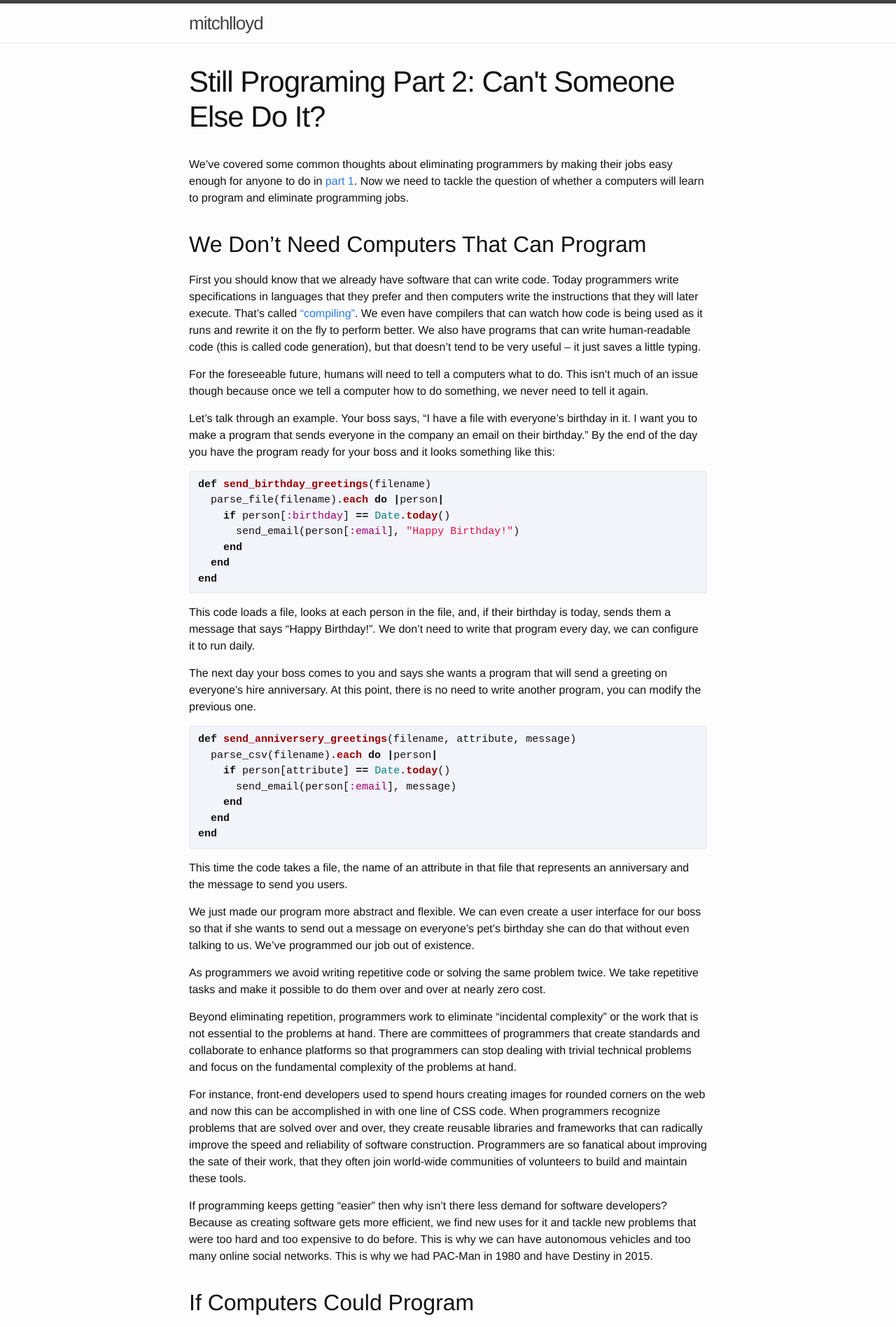
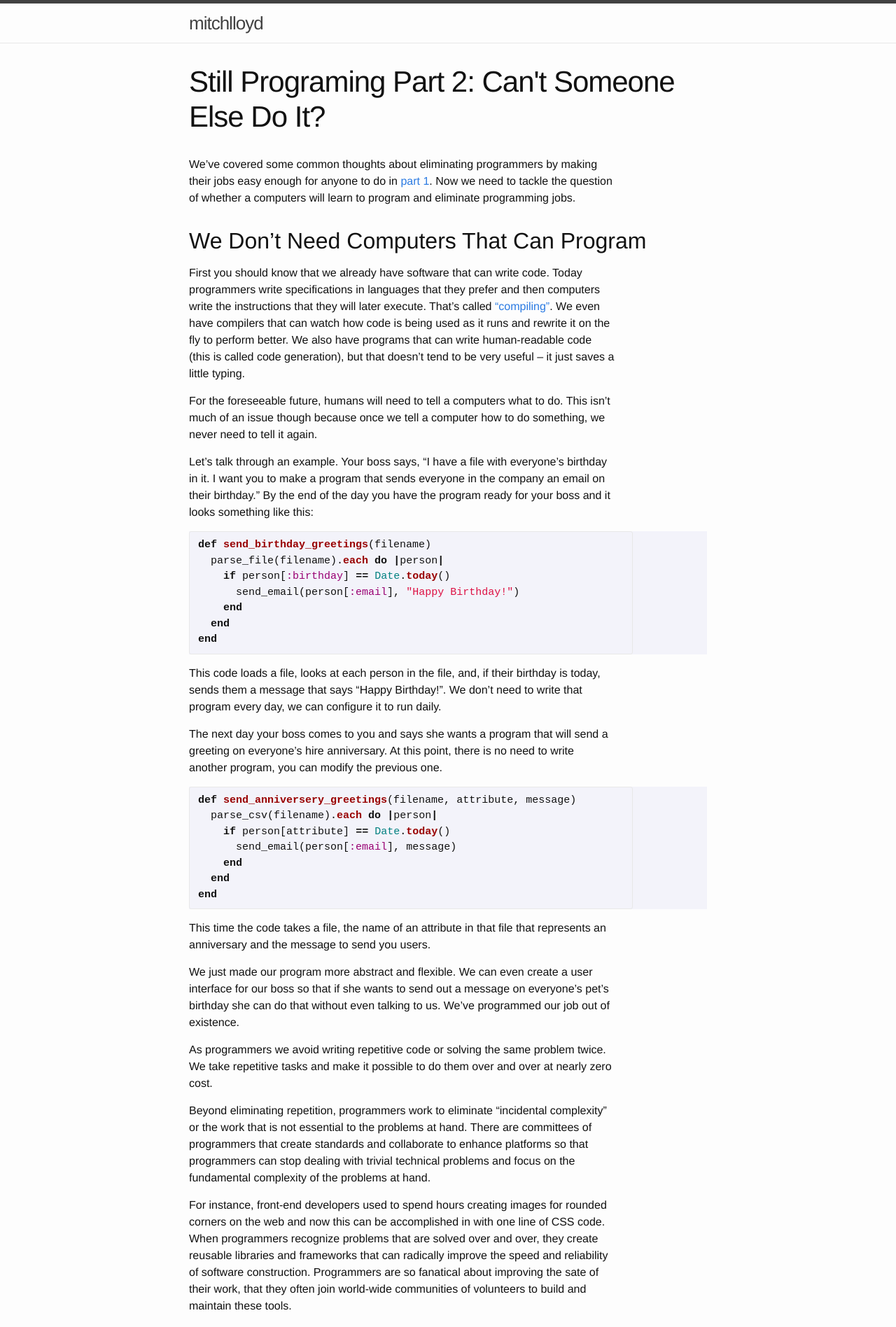
Before and after one commit to mitchlloyd/mitchlloyd.github.io, a Jekyll site: the page built from _posts/2015-11-01-still-programming-2.md, in a window 1280 px wide. Shown: the top 1896 px of the page at 70% size. Built offline with Jekyll 4.4.1, drawn with Linux system fonts in a browser that asks for light colours.

Commit message:
Change reading width

```diff
--- a/_sass/_base.scss
+++ b/_sass/_base.scss
@@ -114,8 +114,8 @@ blockquote {
   border-left: 4px solid $grey-color-light;
   padding-left: $spacing-unit / 2;
   font-size: 18px;
-  letter-spacing: -1px;
   font-style: italic;
+  font-weight: 300;
 
   > :last-child {
       margin-bottom: 0;
--- a/_sass/_post-content.scss
+++ b/_sass/_post-content.scss
@@ -1,8 +1,13 @@
 .post-content {
   margin-bottom: $spacing-unit;
 
+  p, pre {
+    max-width: 38rem;
+  }
+
   h2 {
     font-size: 32px;
+    line-height: 1.2;
 
     @include media-query($on-laptop) {
       font-size: 28px;
```
